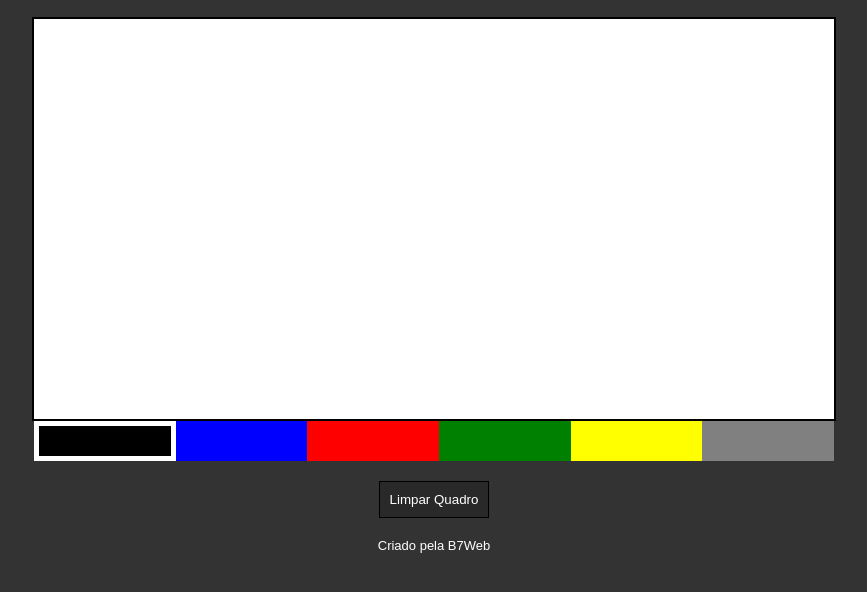
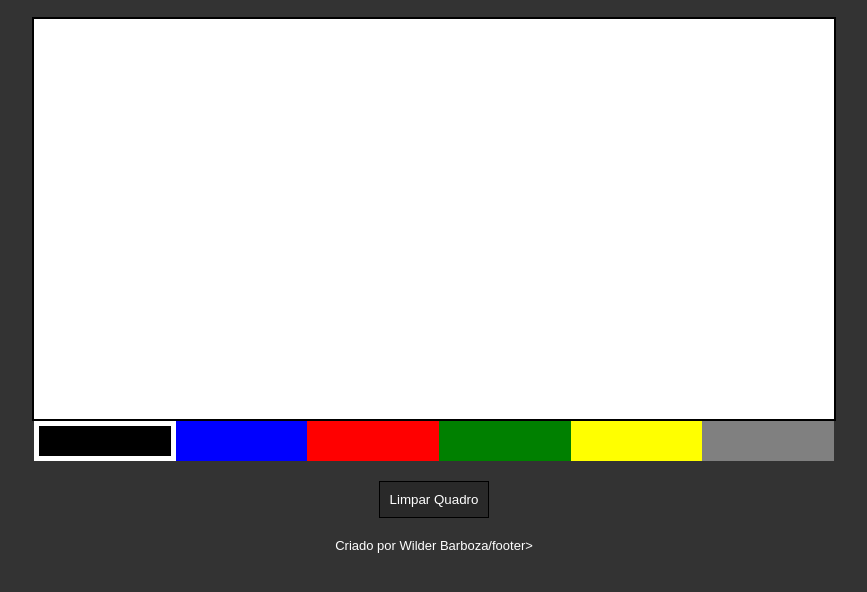
Before and after one commit to wilderbarboza/Quadro-negro, a plain HTML site: page index.html in a window 1280 px wide. Shown: the part 144-736 px from the top of the page, without its empty margins (206-1073 px from the left). Drawn offline with Linux system fonts and the light colour scheme.

Commit message:
"edit footer"

```diff
--- a/index.html
+++ b/index.html
@@ -23,7 +23,7 @@
 
     <button class="clear" onclick="clearScreen()">Limpar Quadro</button>
 
-    <footer>Criado pela B7Web</footer>
+    <footer>Criado por Wilder Barboza/footer>
 
     <script src="script.js"></script>
 </body>
```
